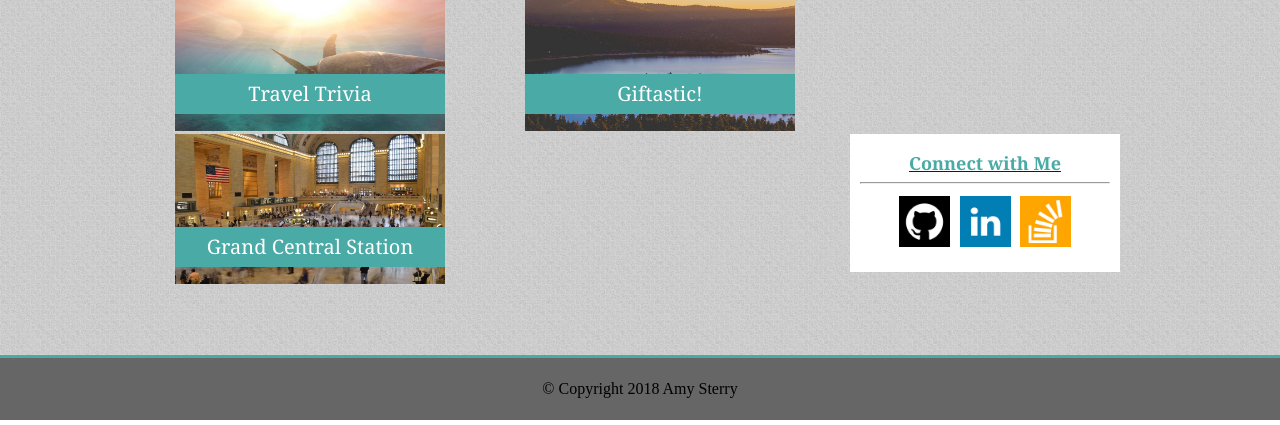
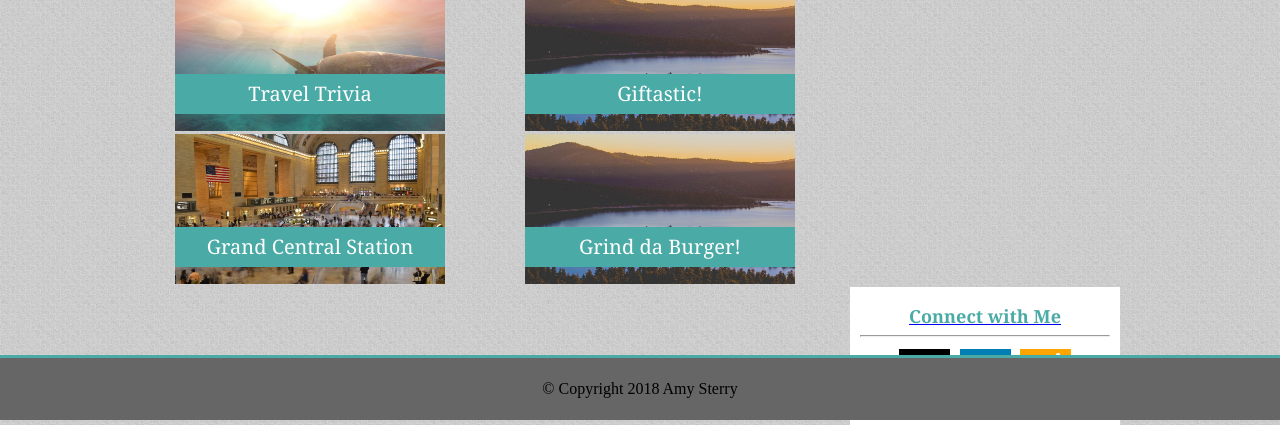
Before and after one commit to asterrypm/Basic-Portfolio, a plain HTML site: page portfolio.html in a window 1280 px wide. Shown: the part 380-805 px from the top of the page. Drawn offline with Linux system fonts and the light colour scheme.

Commit message:
added burger to portfolio

```diff
--- a/portfolio.html
+++ b/portfolio.html
@@ -62,6 +62,12 @@
 					<img src="Assets/images/GCS2.jpg" alt="Grand Central Station" class="port-img">
 					<div class="port-label">Grand Central Station</div>
 				</div>
+				<div class="right-col">
+					<!-- Right Picture -->
+					<a href="https://secure-springs-93490.herokuapp.com">
+					<img src="Assets/images/overlook.jpg" alt="Burger App" class="port-img">
+					<div class="port-label">Grind da Burger!</div>
+				</div>
 
 		</section>
 
```
